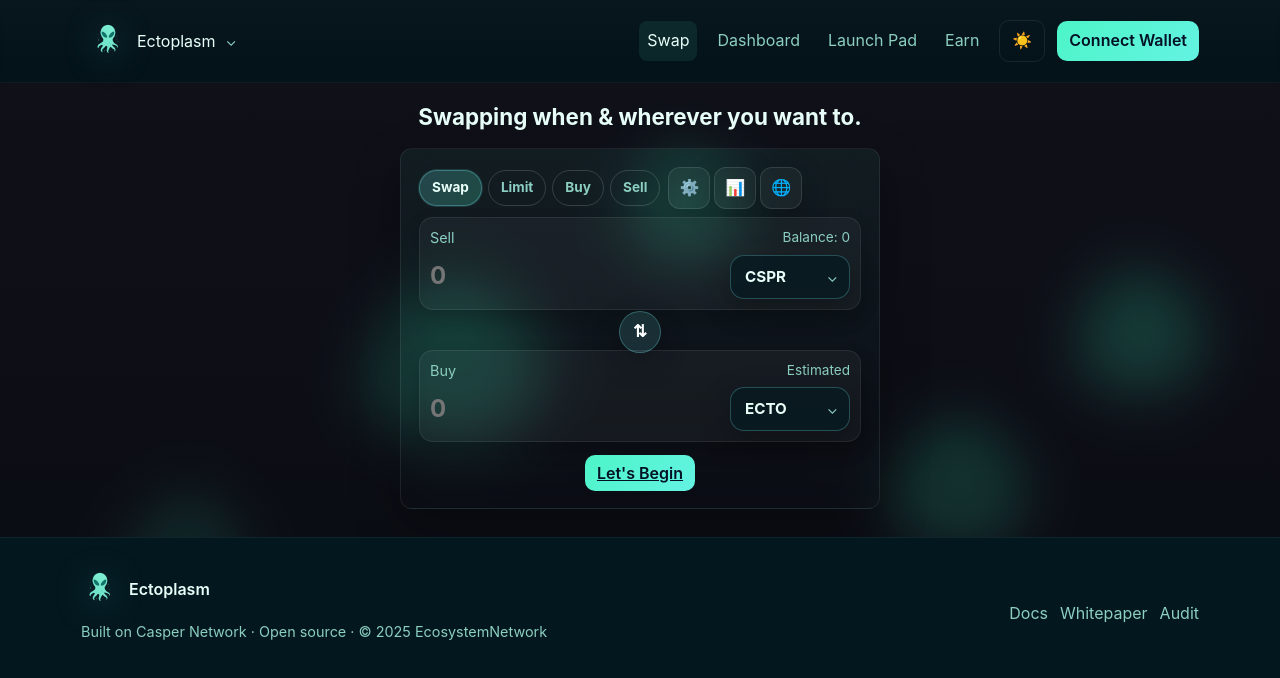
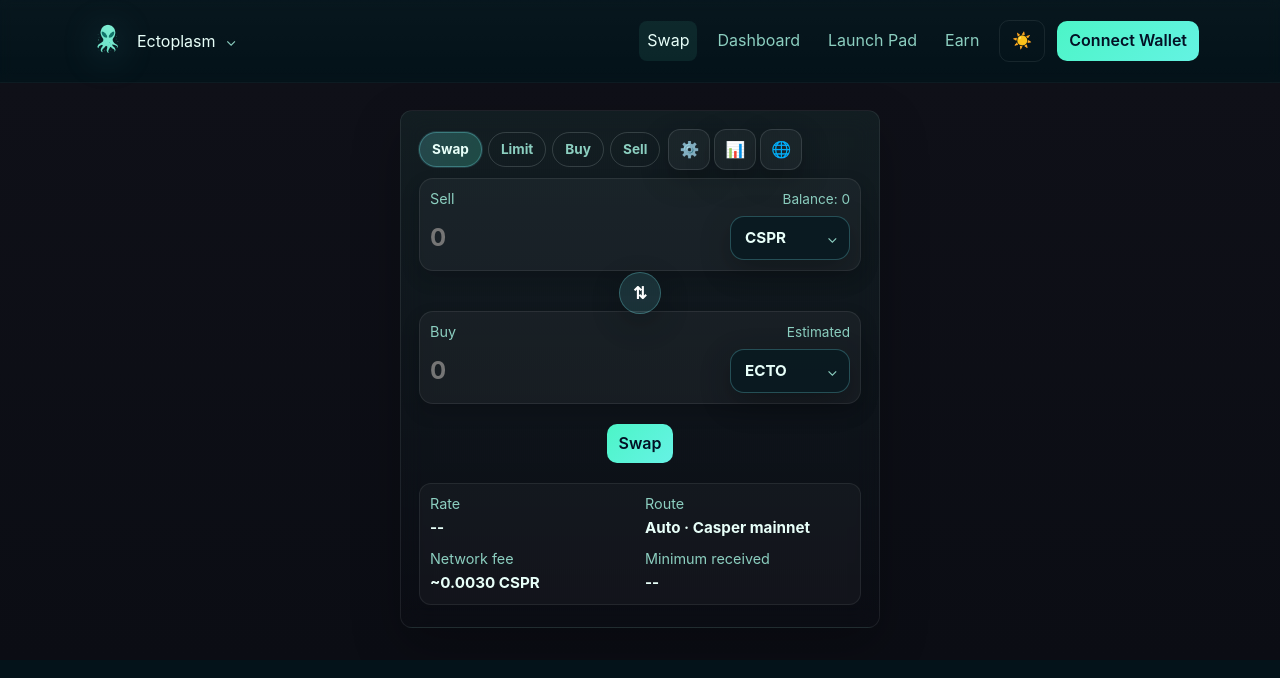
Before and after one commit to ectoplasm-cspr/ectoplasm-react, a React (Vite) app: page /swap in a window 1280 px wide. Shown: the top 678 px of the page. Built offline with nearby package versions, Linux system fonts and the light colour scheme.

Commit message:
make swap page visually look the same as original

```diff
--- a/src/components/swap/SwapCard.tsx
+++ b/src/components/swap/SwapCard.tsx
@@ -1,7 +1,6 @@
 import { useState } from 'react';
 import { useSwap } from '../../hooks/useSwap';
 import { useWallet } from '../../contexts/WalletContext';
-import { Link } from 'react-router-dom';
 
 type OrderTab = 'swap' | 'limit' | 'buy' | 'sell';
 
@@ -214,24 +213,44 @@ export function SwapCard() {
 
         <div className="swap-actions">
           {!connected ? (
-            <Link className="btn primary full" to="/" onClick={(e) => { e.preventDefault(); connect(); }}>
-              Let's Begin
-            </Link>
+            <button
+              type="button"
+              className="btn primary"
+              onClick={() => connect()}
+            >
+              Swap
+            </button>
           ) : (
             <button
               type="submit"
-              className="btn primary full"
+              className="btn primary"
               disabled={!canSwap || loading}
             >
-              {loading ? 'Swapping...' : quoting ? 'Getting quote...' : isDemo ? 'Swap (Demo)' : 'Swap'}
+              {loading ? 'Swapping...' : quoting ? 'Getting quote...' : 'Swap'}
             </button>
           )}
         </div>
-        {quote?.valid && (
-          <small className="muted" id="orderSummary">
-            1 {tokenIn} = {quote.rate} {tokenOut} | Impact: {quote.priceImpact}%
-          </small>
-        )}
+        <small className="muted" id="orderSummary" hidden></small>
+        <div className="swap-meta" aria-live="polite">
+          <div className="meta-row">
+            <span className="muted">Rate</span>
+            <strong id="rateDisplay">
+              {quote?.valid ? `1 ${tokenIn} ≈ ${quote.rate} ${tokenOut}` : '--'}
+            </strong>
+          </div>
+          <div className="meta-row">
+            <span className="muted">Route</span>
+            <strong>Auto · Casper mainnet</strong>
+          </div>
+          <div className="meta-row">
+            <span className="muted">Network fee</span>
+            <strong id="feeDisplay">~0.0030 CSPR</strong>
+          </div>
+          <div className="meta-row">
+            <span className="muted">Minimum received</span>
+            <strong id="minReceived">{quote?.minReceived || '--'}</strong>
+          </div>
+        </div>
       </form>
 
       {/* Popouts */}
--- a/src/pages/Swap.tsx
+++ b/src/pages/Swap.tsx
@@ -1,35 +1,27 @@
+import { useEffect } from 'react';
 import { SwapCard } from '../components/swap';
 
 export function Swap() {
+  // Add swap-page class to body for page-specific styling
+  useEffect(() => {
+    document.body.classList.add('swap-page');
+    return () => {
+      document.body.classList.remove('swap-page');
+    };
+  }, []);
+
   return (
     <main>
       <section className="hero swap-hero" id="swap">
-        {/* Liquid blob animations */}
-        <div className="liquid-container">
-          <div className="liquid-blob"></div>
-          <div className="liquid-blob"></div>
-          <div className="liquid-blob"></div>
-          <div className="liquid-blob"></div>
-          <div className="liquid-blob"></div>
-        </div>
-
         <div className="container swap-layout">
           <div className="swap-heading">
-            <h1>Swapping when & wherever you want to.</h1>
+            {/* Empty heading for swap page - matches original */}
           </div>
 
           <SwapCard />
 
-          <div className="hero-copy swap-copy">
-            <p className="lead">
-              A focused swap card sits front and center. Connect your wallet, set slippage,
-              and move between CSPR and ECTO with clear routing and instant feedback.
-            </p>
-            <ul className="trust-list">
-              <li><strong id="priceTicker">CSPR $--.--</strong> live price</li>
-              <li>Casper mainnet routing</li>
-              <li>Wallet status shown inline</li>
-            </ul>
+          <div className="hero-copy swap-copy active">
+            {/* Empty copy section for swap page - matches original */}
           </div>
         </div>
       </section>
```
